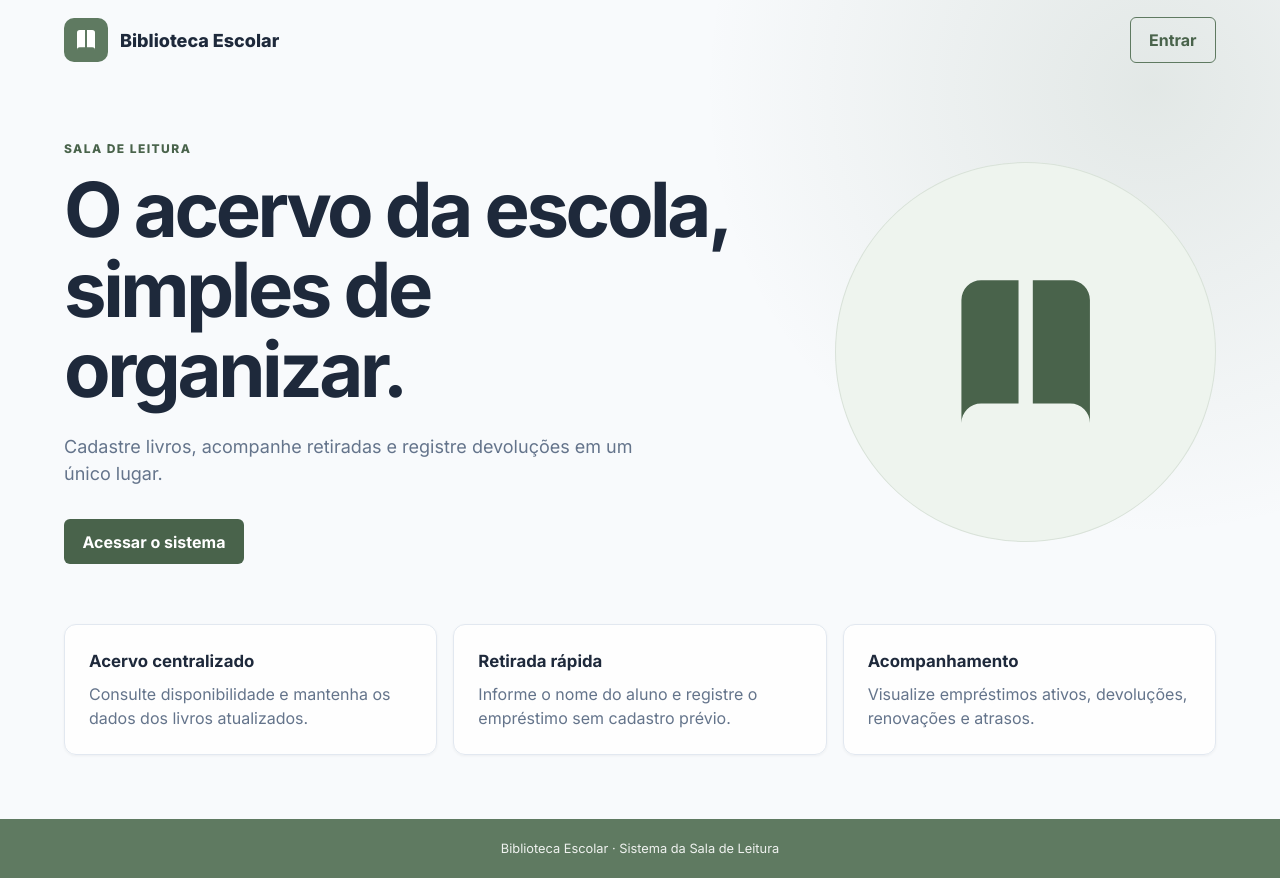
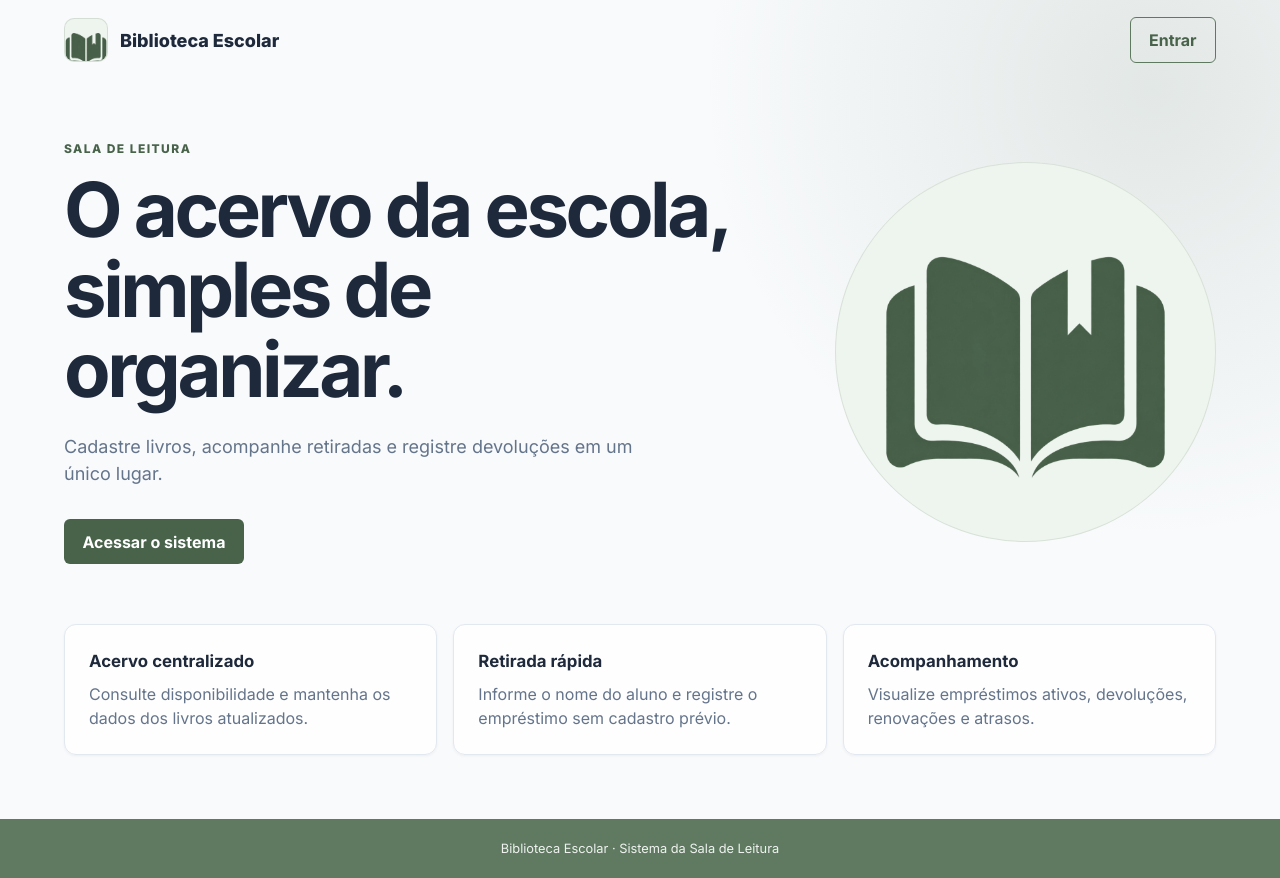
Before and after one commit to GiovaneStopaCordeiroDev/Biblioteca-em-nuvem-front, a plain HTML site: page index.html in a window 1280 px wide. Drawn offline with Linux system fonts and the light colour scheme.

Commit message:
Pablo - atualiza identidade visual da biblioteca

```diff
--- a/assets/css/landing.css
+++ b/assets/css/landing.css
@@ -48,13 +48,16 @@
   height: 2.75rem;
   place-items: center;
   border-radius: var(--radius-md);
-  color: white;
-  background: var(--color-primary);
+  border: 1px solid rgb(95 122 97 / 18%);
+  background: var(--color-primary-light);
+  overflow: hidden;
 }
 
-.landing-brand__mark svg {
-  width: 1.5rem;
-  height: 1.5rem;
+.landing-brand__mark img {
+  width: 145%;
+  height: 145%;
+  max-width: none;
+  object-fit: contain;
 }
 
 .landing-button {
@@ -129,11 +132,14 @@
   color: var(--color-primary-dark);
   background: var(--color-primary-light);
   box-shadow: inset 0 0 0 1px rgb(95 122 97 / 15%);
+  overflow: hidden;
 }
 
-.landing-hero__illustration svg {
-  width: 45%;
-  height: 45%;
+.landing-hero__illustration img {
+  width: 108%;
+  height: 108%;
+  max-width: none;
+  object-fit: contain;
 }
 
 .landing-features {
--- a/assets/js/ui/layout.render.js
+++ b/assets/js/ui/layout.render.js
@@ -108,7 +108,7 @@ export function renderLayout(activePage) {
   sidebar.innerHTML = `
     <div class="sidebar__brand">
       <span class="sidebar__logo">
-        ${iconMarkup("library", "sidebar__logo-icon")}
+        <img class="sidebar__logo-image" src="assets/images/logo-biblioteca.png" alt="" />
       </span>
       <p class="sidebar__brand-name">Biblioteca</p>
       <button id="sidebar-close" class="sidebar__close" type="button" aria-label="Fechar menu">
--- a/index.html
+++ b/index.html
@@ -6,6 +6,7 @@
     <meta name="viewport" content="width=device-width, initial-scale=1.0" />
     <meta name="description" content="Sistema de gestão da Biblioteca Escolar" />
     <title>Biblioteca Escolar</title>
+    <link rel="icon" href="assets/images/logo-biblioteca.png" type="image/png" />
     <link rel="stylesheet" href="assets/css/tokens.css" />
     <link rel="stylesheet" href="assets/css/base.css" />
     <link rel="stylesheet" href="assets/css/landing.css" />
@@ -15,7 +16,7 @@
     <header class="landing-header">
       <a class="landing-brand" href="index.html" aria-label="Biblioteca Escolar">
         <span class="landing-brand__mark" aria-hidden="true">
-          <svg><use href="assets/icons/icons.svg#library"></use></svg>
+          <img src="assets/images/logo-biblioteca.png" alt="" />
         </span>
         <span>Biblioteca Escolar</span>
       </a>
@@ -33,7 +34,7 @@
           <button id="login-hero" class="landing-button landing-button--primary" type="button">Acessar o sistema</button>
         </div>
         <div class="landing-hero__illustration" aria-hidden="true">
-          <svg><use href="assets/icons/icons.svg#library"></use></svg>
+          <img src="assets/images/logo-biblioteca.png" alt="" />
         </div>
       </section>
 
--- a/serve-local.mjs
+++ b/serve-local.mjs
@@ -18,6 +18,7 @@ const contentTypes = new Map([
   [".html", "text/html; charset=utf-8"],
   [".js", "text/javascript; charset=utf-8"],
   [".mjs", "text/javascript; charset=utf-8"],
+  [".png", "image/png"],
   [".svg", "image/svg+xml"],
   [".woff2", "font/woff2"],
 ]);
```
Also changed, not shown: ajuda.html (+1 -0 lines), assets/css/layout.css (+8 -5 lines), configuracoes.html (+1 -0 lines), dashboard.html (+1 -0 lines), emprestimos.html (+1 -0 lines), livros.html (+1 -0 lines), assets/images/logo-biblioteca.png (added).
